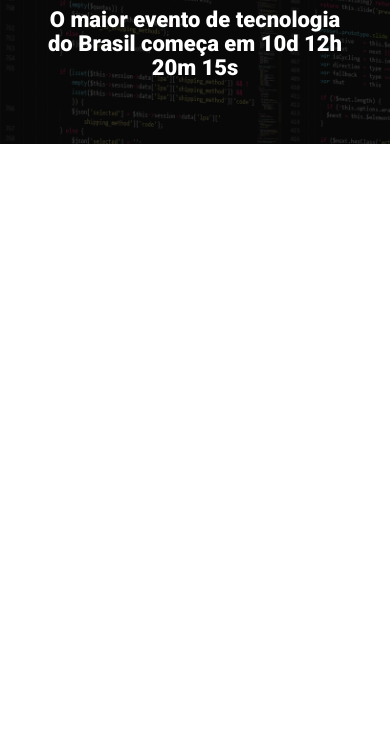
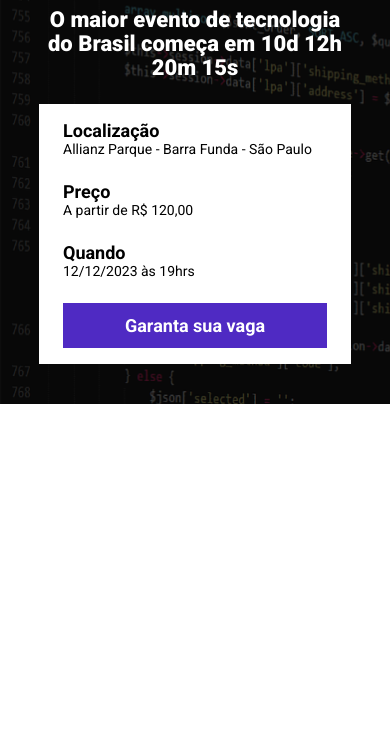
Before and after one commit to GustavoMarquesDev/EBAC_Talks, a website built with Parcel: page src/index.html in a window 390 px wide. Shown: the part 96-844 px from the top of the page. Built offline with nearby package versions, Linux system fonts and the light colour scheme.

Commit message:
Finalizando o hero

```diff
--- a/package.json
+++ b/package.json
@@ -4,7 +4,7 @@
   "description": "",
   "main": "index.js",
   "scripts": {
-    "dev": "parcel src/index.html src/styles/main.scss src/scripts/main.js",
+    "dev": "parcel src/index.html src/styles/main.scss src/scripts/main.js --no-cache",
     "test": "echo \"Error: no test specified\" && exit 1"
   },
   "keywords": [],
--- a/src/index.html
+++ b/src/index.html
@@ -19,6 +19,23 @@
         <p class="hero__text">
           O maior evento de tecnologia do Brasil começa em 10d 12h 20m 15s
         </p>
+        <div class="infos-bar">
+          <ul class="infos-bar__infos">
+            <li class="infos-bar__infos__item">
+              <b>Localização</b>
+              Allianz Parque - Barra Funda - São Paulo
+            </li>
+            <li class="infos-bar__infos__item">
+              <b>Preço</b>
+              A partir de R$ 120,00
+            </li>
+            <li class="infos-bar__infos__item">
+              <b>Quando</b>
+              12/12/2023 às 19hrs
+            </li>
+          </ul>
+          <a href="#" class="button button--primary"> Garanta sua vaga </a>
+        </div>
       </div>
     </header>
     <script src="./scripts/main.js"></script>
--- a/src/styles/_hero.scss
+++ b/src/styles/_hero.scss
@@ -25,7 +25,6 @@
     margin: 64px 0;
     font-size: 40px;
     line-height: 56px;
-    color: #fff;
     font-weight: 800;
     text-align: center;
   }
--- /dev/null
+++ b/src/styles/components/_buttons.scss
@@ -0,0 +1,23 @@
+.button {
+  padding: 12px;
+  font-size: 18px;
+  font-weight: bold;
+  text-decoration: none;
+  text-align: center;
+  white-space: nowrap;
+
+  &--primary {
+    color: #fff;
+    background-color: #4f2ac3;
+  }
+
+  @media (max-width: 1024px) {
+    display: flex;
+    align-items: center;
+  }
+
+  @media (max-width: 640px) {
+    display: block;
+    width: 100%;
+  }
+}
--- /dev/null
+++ b/src/styles/components/_infos_bar.scss
@@ -0,0 +1,38 @@
+.infos-bar {
+  padding: 16px 24px;
+  background-color: #fff;
+  display: flex;
+  justify-content: space-between;
+
+  &__infos {
+    display: flex;
+    gap: 40px;
+
+    &__item {
+      font-size: 14px;
+      color: #000;
+
+      b {
+        font-size: 18px;
+        color: #000;
+        display: block;
+      }
+    }
+  }
+  @media (max-width: 640px) {
+    display: block;
+
+    &__infos {
+      display: block;
+
+      &__item {
+        margin-bottom: 24px;
+      }
+    }
+  }
+  @media (max-width: 1024px) {
+    &__infos {
+      gap: 16px;
+    }
+  }
+}
--- a/src/styles/main.scss
+++ b/src/styles/main.scss
@@ -1,4 +1,6 @@
 @use "./hero";
+@use "./components/infos_bar";
+@use "./components/buttons";
 
 * {
   margin: 0;
@@ -6,6 +8,7 @@
   box-sizing: border-box;
   font-family: Roboto, sans-serif;
   color: #fff;
+  list-style: none;
 }
 
 .container {
```
